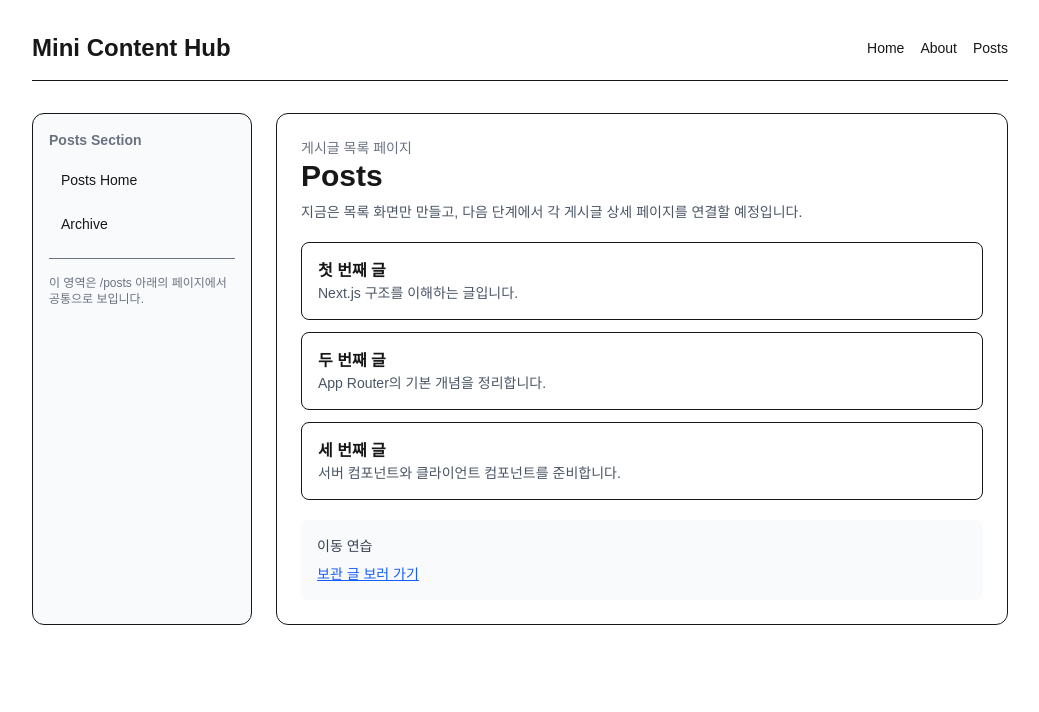
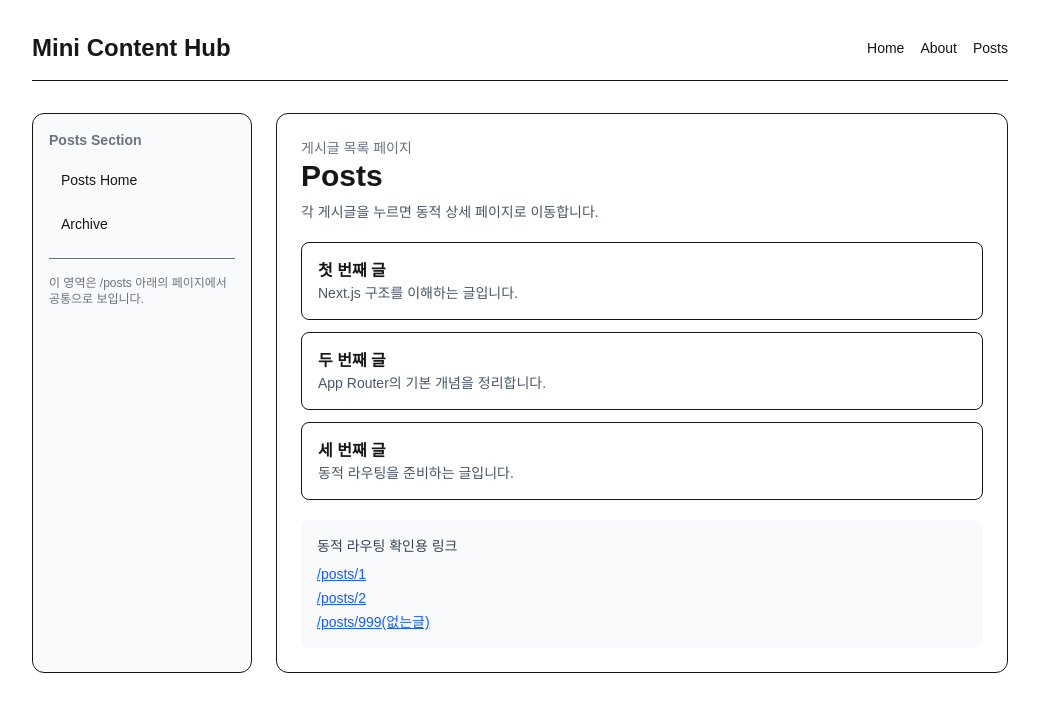
Before and after one commit to KR1023/mini-content-hub, a Next.js app: page /posts in a window 1280 px wide. Shown: the top 712 px of the page, without its empty margins (120-1159 px from the left). Built offline with nearby package versions, Linux system fonts and the light colour scheme.

Commit message:
3. 동적 라우팅

```diff
--- /dev/null
+++ b/app/posts/[id]/page.tsx
@@ -0,0 +1,39 @@
+import Link from 'next/link'
+import { notFound } from 'next/navigation'
+import { getPostById} from "@/app/posts/_lib/posts";
+
+type PostDetailPageProps = {
+    params: Promise<{
+        id: string
+    }>
+}
+
+export default async function PostDetailPage({
+    params
+}: PostDetailPageProps) {
+    const { id } = await params
+    const post = getPostById(id)
+
+    if(!post){
+        notFound()
+    }
+
+    return(
+        <article className="space-y-6">
+            <div>
+                <p className="text-sm text-gray-500">게시글 상세 페이지</p>
+                <h2 className="text-3xl font-bold">{post.title}</h2>
+                <p className="mt-2 text-sm text-gray-600">현재 URL의 id: {id}</p>
+            </div>
+
+            <div className="rounded-xl bg-gray-50 p-5 text-gray-800">
+                <p className="leading-7">{post.content}</p>
+            </div>
+
+            <div className="flex gap-4 text-sm">
+                <Link href="/posts" className="text-blue-600 underline">목록으로 돌아가기</Link>
+                <Link href="/posts/archive" className="text-blue-600 underline">Archive 보기</Link>
+            </div>
+        </article>
+    )
+}
--- /dev/null
+++ b/app/posts/_lib/posts.tsx
@@ -0,0 +1,31 @@
+export type Post = {
+    id: string
+    title: string
+    summary: string
+    content: string
+}
+
+export const posts: Post[] = [
+    {
+        id: '1',
+        title: '첫 번째 글',
+        summary: 'Next.js 구조를 이해하는 글입니다.',
+        content: '이 글은 Mini Content Hub의 첫 번째 상세 페이지입니다. 이제부터 /posts/1 같은 경로를 하나의 동적 파일에서 처리하게 됩니다.'
+    },
+    {
+        id: '2',
+        title: '두 번째 글',
+        summary: 'App Router의 기본 개념을 정리합니다.',
+        content: 'App Router에서는 파일과 폴더 구조가 URL 구조가 됩니다. [id] 폴더는 바뀌는 경로 조각을 받는 자리입니다.'
+    },
+    {
+        id: '3',
+        title: '세 번째 글',
+        summary: '동적 라우팅을 준비하는 글입니다.',
+        content: '상세 페이지가 생기면 목록과 상세가 연결됩니다. 이후 단계에서는 metadata, 렌더링 방식, not-found 처리도 더 깊게 다룹니다.'
+    },
+]
+
+export function getPostById(id: string){
+    return posts.find(post => post.id === id)
+}
--- /dev/null
+++ b/app/posts/not-found.tsx
@@ -0,0 +1,13 @@
+import Link from 'next/link'
+
+export default function PostsNotFoundPage() {
+    return(
+        <section className="space-y-4">
+            <p className="text-sm text-gray-500">게시글을 찾을 수 없습니다.</p>
+            <h2 className="text-3xl font-bold">Not Found</h2>
+            <p className="text-gray-700">요청한 게시글이 없거나 잘못된 주소입니다.</p>
+
+            <Link href="/posts" className="text-blue-600 underline">게시글 목록으로 돌아가기</Link>
+        </section>
+    )
+}
--- a/app/posts/page.tsx
+++ b/app/posts/page.tsx
@@ -1,10 +1,5 @@
 import Link from 'next/link'
-
-const mockPosts = [
-    { id: 1, title:"첫 번째 글", summary: "Next.js 구조를 이해하는 글입니다."},
-    { id: 2, title:"두 번째 글", summary: "App Router의 기본 개념을 정리합니다."},
-    { id: 3, title:"세 번째 글", summary: "서버 컴포넌트와 클라이언트 컴포넌트를 준비합니다."},
-]
+import { posts } from './_lib/posts'
 
 export default function PostsPage(){
     return(
@@ -12,22 +7,28 @@ export default function PostsPage(){
             <div>
                 <p className="text-sm text-gray-500">게시글 목록 페이지</p>
                 <h2 className="text-3xl font-bold">Posts</h2>
-                <p className="mt-2 text-sm text-gray-600">지금은 목록 화면만 만들고, 다음 단계에서 각 게시글 상세 페이지를 연결할 예정입니다.</p>
+                <p className="mt-2 text-sm text-gray-600">각 게시글을 누르면 동적 상세 페이지로 이동합니다.</p>
             </div>
 
 
             <ul className="space-y-3">
-                {mockPosts.map(post => (
+                {posts.map(post => (
                     <li key={post.id} className="rounded-lg border p-4">
-                        <h3 className="font-semibold">{post.title}</h3>
-                        <p className="text-sm text-gray-600">{post.summary}</p>
+                        <Link href={`/posts/${post.id}`} className="block">
+                            <h3 className="font-semibold">{post.title}</h3>
+                            <p className="text-sm text-gray-600">{post.summary}</p>
+                        </Link>
                     </li>
                 ))}
             </ul>
 
             <div className="rounded-lg bg-gray-50 p-4 text-sm text-gray-700">
-                <p className="mb-2 font-medium">이동 연습</p>
-                <Link href="/posts/archive" className="text-blue-600 underline">보관 글 보러 가기</Link>
+                <p className="mb-2 font-medium">동적 라우팅 확인용 링크</p>
+                <div className="flex flex-col gap-1">
+                    <Link href="/posts/1" className="text-blue-600 underline">/posts/1</Link>
+                    <Link href="/posts/2" className="text-blue-600 underline">/posts/2</Link>
+                    <Link href="/posts/999" className="text-blue-600 underline">/posts/999(없는글)</Link>
+                </div>
             </div>
         </section>
     )
```
